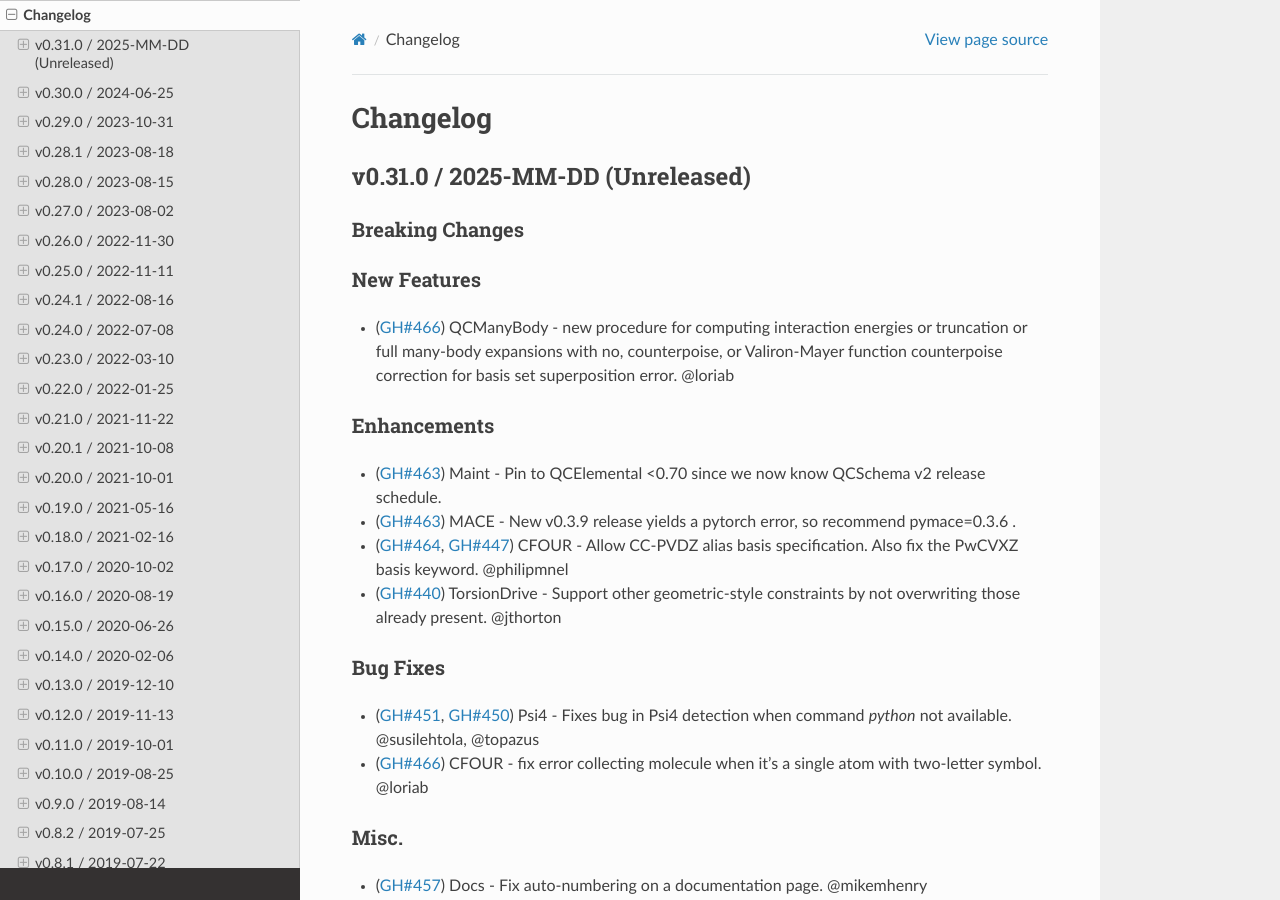
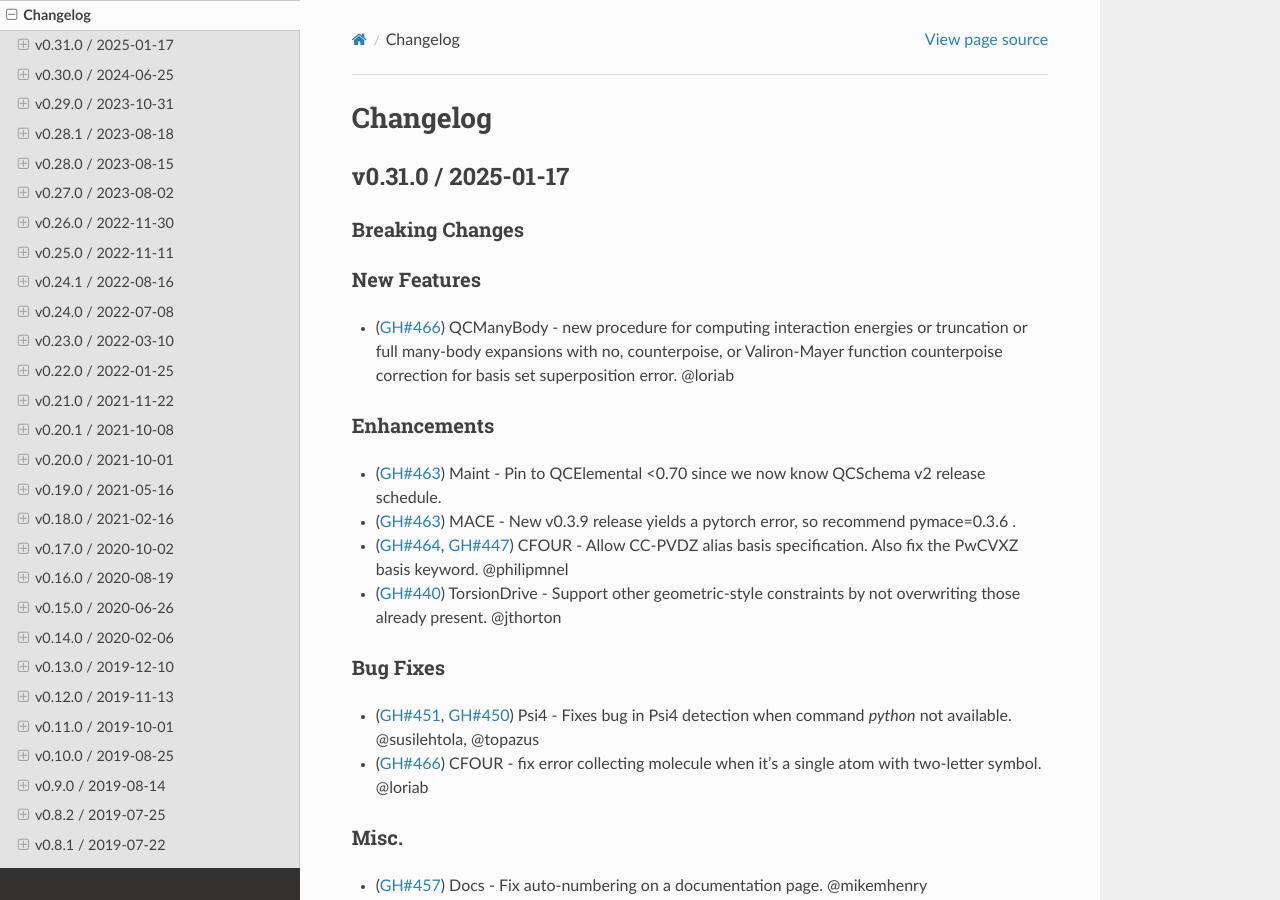
Before and after one commit to MolSSI/QCEngine, a Sphinx documentation site: the page built from docs/source/changelog.rst, in a window 1280 px wide and 900 px high. Built offline with Sphinx 7.4.7 and the Read the Docs theme 3.1.0, drawn with Linux system fonts in a browser that asks for light colours; the version number could not be read and is left out.

Commit message:
next2025 CI and v0.31 labeling (#467)
* next2025 CI and v0.31 labeling

* pyd2

* bump date

```diff
--- a/docs/source/changelog.rst
+++ b/docs/source/changelog.rst
@@ -28,7 +28,7 @@ Changelog
 .. - UNSOLVED (:issue:`397`) extras failed
 
 
-v0.31.0 / 2025-MM-DD (Unreleased)
+v0.31.0 / 2025-01-17
 --------------------
 
 Breaking Changes
```
Also changed, not shown: 1 other file.
